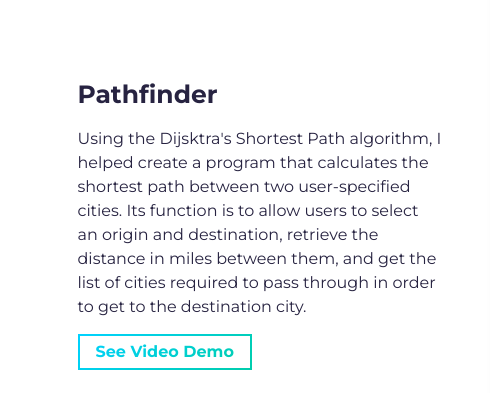
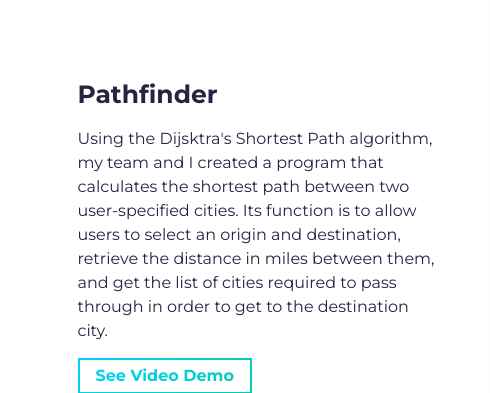
Before and after one commit to arnavm7/portfolio, a website built with Parcel: page src/index.html in a window 1280 px wide. Shown: the part 3880-4273 px from the top of the page, 0-490 px from the left. Built offline with nearby package versions, Linux system fonts and the light colour scheme.

Commit message:
small change

```diff
--- a/src/index.html
+++ b/src/index.html
@@ -292,7 +292,7 @@
                 <h3 class="project-wrapper__text-title">Pathfinder</h3>
                 <div>
                   <p class="mb-4">
-                    Using the Dijsktra's Shortest Path algorithm, I helped create a program that calculates
+                    Using the Dijsktra's Shortest Path algorithm, my team and I created a program that calculates
                     the shortest path between two user-specified cities. Its function is to allow users to select an origin and destination,
                      retrieve the distance in miles between them, and get the list of cities required to pass through in order to get to the
                      destination city.
```
